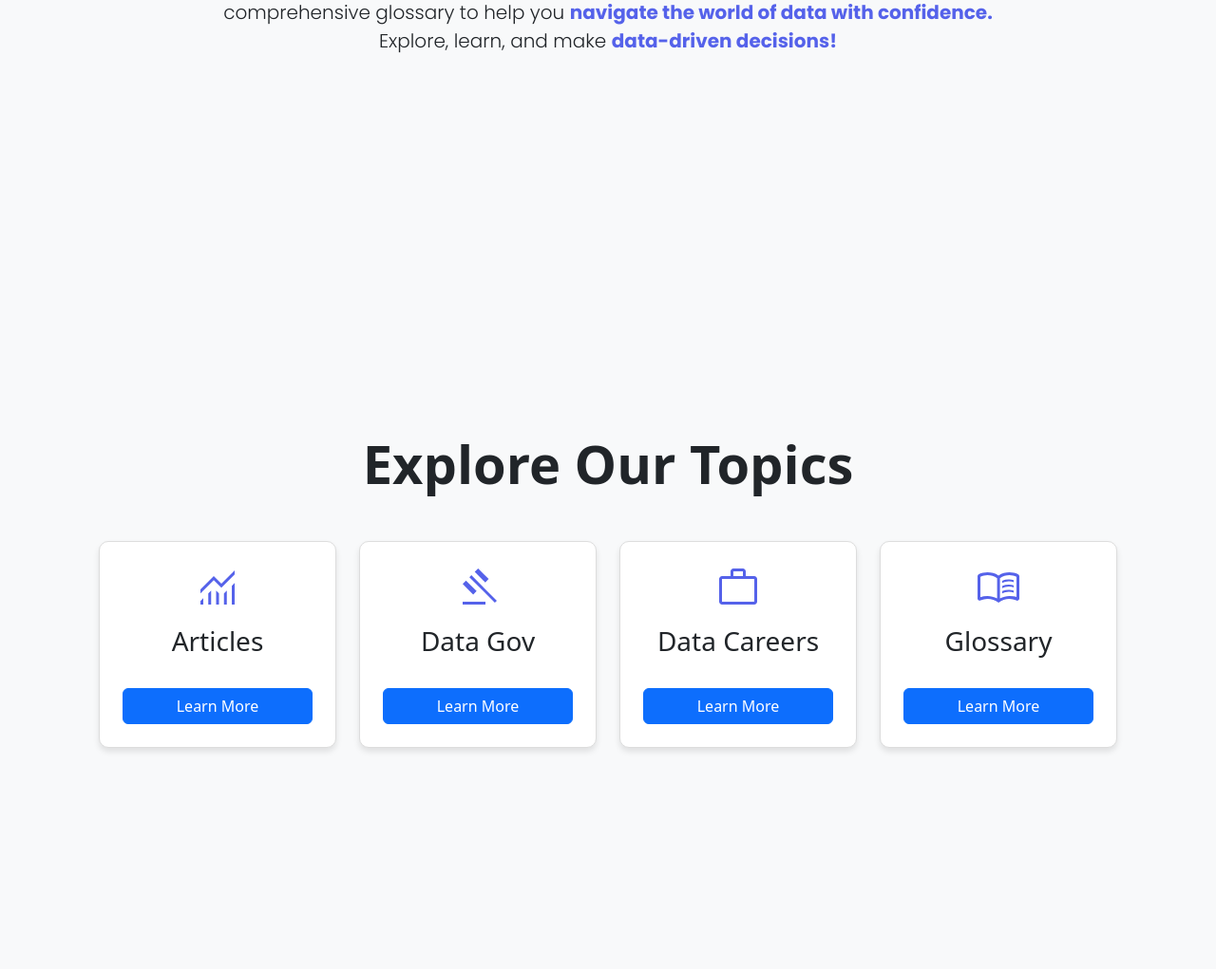
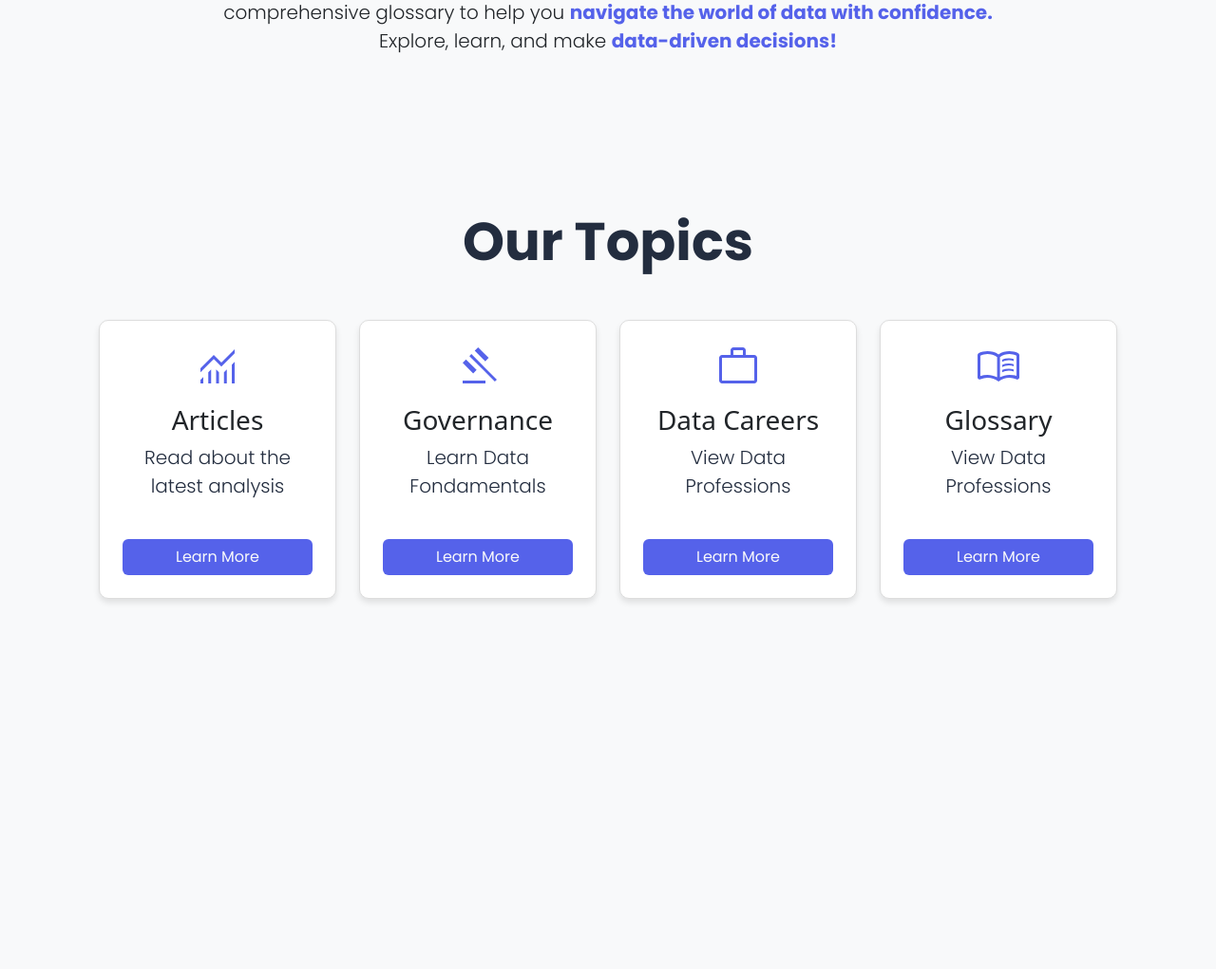
Before and after one commit to flohms18/DataForge, a Django app: page /datapro/ in a window 1280 px wide. Shown: the part 721-1742 px from the top of the page at 95% size. After the commit the page ends 1356 px from the top, so only its background shows below. Run offline with Django 5.2, Linux system fonts and the light colour scheme; some libraries are stand-ins or nearby versions.

Commit message:
Fixed margin

```diff
--- a/datapro/static/css/main.css
+++ b/datapro/static/css/main.css
@@ -98,5 +98,18 @@ body {
     opacity: 0.7;
 }
 .card button {
+    font-family: 'Poppins',sans-serif;
+    color: #f8f9fa;
     margin-top: 25px;
+    background-color: #5562ea;
 }
+
+.CardTitle {
+    font-family: 'Poppins',sans-serif;
+    color: #232d3f;
+}
+
+.subtext-card {
+    font-family: 'Poppins',sans-serif;
+    color: #232d3f;
+}
--- a/datapro/templates/datapro/index.html
+++ b/datapro/templates/datapro/index.html
@@ -42,8 +42,7 @@
             <span class="dv-content">navigate the world of data with confidence.</span> <br>Explore, learn, and make <span class="dv-content">data-driven decisions!</span></p>
     </section>
 
-    <section class="cards-section d-flex flex-column align-items-center justify-content-center vh-100 text-center">
-        <h2 class="section-title display-4 fw-bold mb-5">Explore Our Topics</h2>
+    <section class="cards-section d-flex flex-column align-items-center justify-content-center text-center mt-0 pt-0">        <h2 class="section-title display-4 fw-bold mb-5 CardTitle">Our Topics</h2>
         <div class="cards-container d-flex flex-wrap justify-content-center gap-4">
             <div class="card p-4 text-center">
                 <div class="d-flex justify-content-center">
@@ -52,7 +51,8 @@
                     </svg>
                 </div>
                 <h3 class="mt-3">Articles</h3>
-                <button class="btn btn-primary">Learn More</button>
+                <p class="lead subtext-card">Read about the latest analysis</p>
+                <button class="btn">Learn More</button>
             </div>
 
             <div class="card p-4 text-center">
@@ -61,8 +61,10 @@
                         <path d="M160-120v-60h480v60H160Zm222-212L160-554l70-72 224 222-72 72Zm254-254L414-810l72-70 222 222-72 72Zm202 426L302-696l42-42 536 536-42 42Z"/>
                     </svg>
                 </div>
-                <h3 class="mt-3">Data Gov</h3>
-                <button class="btn btn-primary">Learn More</button>
+                <h3 class="mt-3">Governance</h3>
+                <p class="lead subtext-card">Learn Data Fondamentals </p>
+                <button class="btn">Learn More</button>
+
             </div>
 
             <div class="card p-4 text-center">
@@ -72,7 +74,9 @@
                     </svg>
                 </div>
                 <h3 class="mt-3">Data Careers</h3>
-                <button class="btn btn-primary">Learn More</button>
+                <p class="lead subtext-card">View Data Professions</p>
+                <button class="btn">Learn More</button>
+
             </div>
 
             <div class="card p-4 text-center">
@@ -82,7 +86,8 @@
                     </svg>
                 </div>
                 <h3 class="mt-3">Glossary</h3>
-                <button class="btn btn-primary">Learn More</button>
+                <p class="lead subtext-card">View Data Professions</p>
+                <button class="btn">Learn More</button>
             </div>
         </div>
     </section>
```
